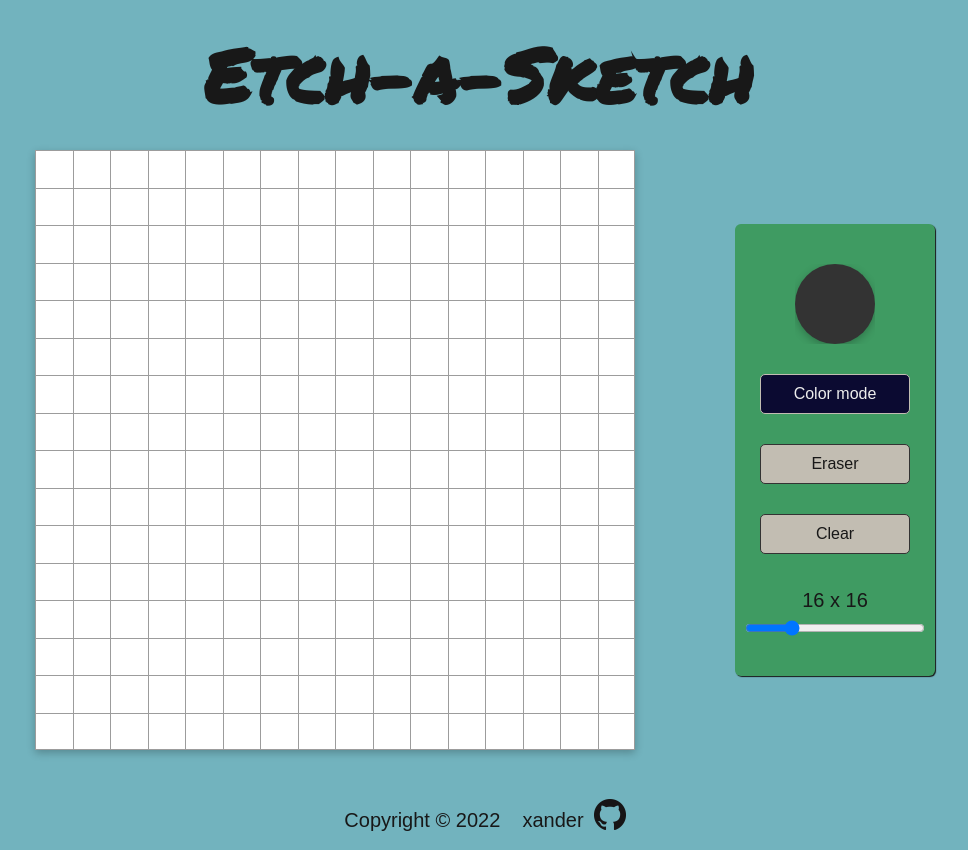
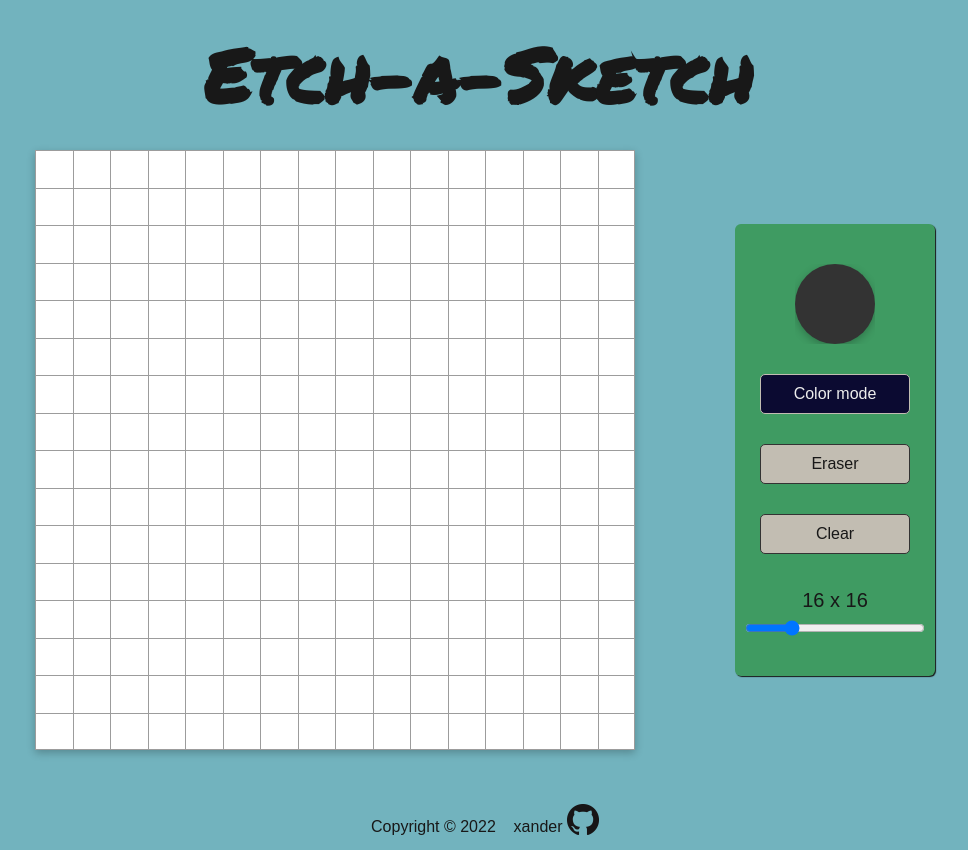
Before and after one commit to XanDev3/odin-etch-a-sketch, a plain HTML site: page index.html in a window 1280 px wide. Shown: the whole page, without its empty margins (155-1123 px from the left). Drawn offline with Linux system fonts and the light colour scheme; a web font is replaced by a local one.

Commit message:
changed font sizes

```diff
--- a/index.html
+++ b/index.html
@@ -30,11 +30,10 @@
         <script>
           document.write(new Date().getFullYear())
         </script>
-        &nbsp;&nbsp;&nbsp;xander
+        <a href="https://github.com/xandernesta/odin-etch-a-sketch" target="_blank">&nbsp;&nbsp;&nbsp;xander
+          <img class="xn-github" src="GitHub-Mark-64px.png" height="32" width="32" alt="fa-github">
+        </a>
       </p>
-      <a href="https://github.com/xandernesta/odin-etch-a-sketch" target="_blank">
-        <img class="fa-github" src="GitHub-Mark-64px.png" height="32" width="32" alt="fa-github">
-      </a>
     </footer>
     <script src="scripts.js"></script>
 </body>
--- a/style.css
+++ b/style.css
@@ -143,6 +143,8 @@ input[type='color'] {
 input[type='color']::-webkit-color-swatch-wrapper {
     padding: 0;
     background-color: var(--secondary-dark);
+    border: none;
+
 }
 
 input[type='color']::-webkit-color-swatch {
@@ -166,6 +168,10 @@ input[type='color']::-webkit-color-swatch {
   }
 
   /* FOOTER */
+a {
+    text-decoration:none;
+    color: inherit
+ }
 
 .footer {
     position: absolute;
@@ -177,15 +183,16 @@ input[type='color']::-webkit-color-swatch {
     gap: 10px;
     width: 100%;
     padding: 10px;
-    font-size: 20px;
+    font-size: 16px;
   }
 
-.fa-github {
+.xn-github {
     color: black;
     font-size: 10px;
     transition: transform 0.3s ease-in-out;
+    margin-bottom: -4px;
   }
 
-.fa-github:hover {
+.xn-github:hover {
     transform: rotate(360deg) scale(1.2);
   }
```
